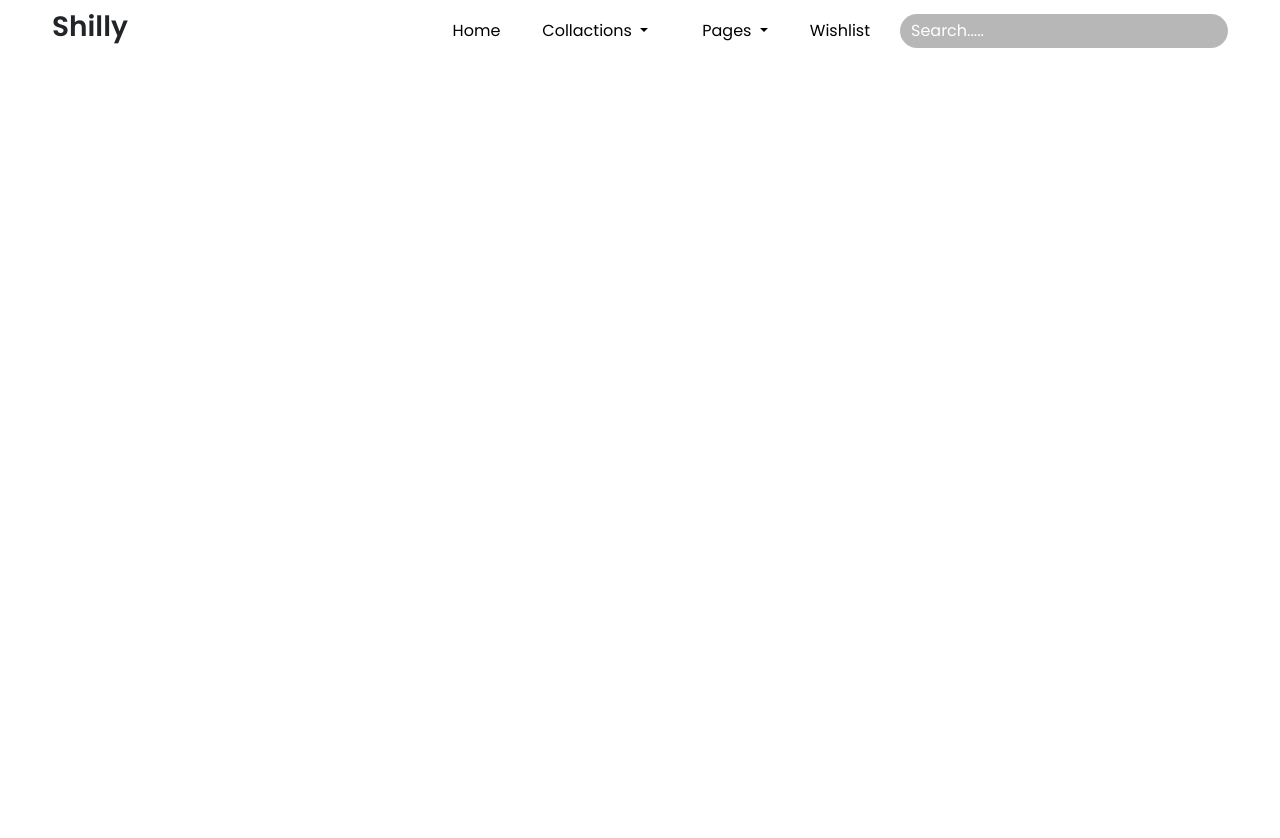
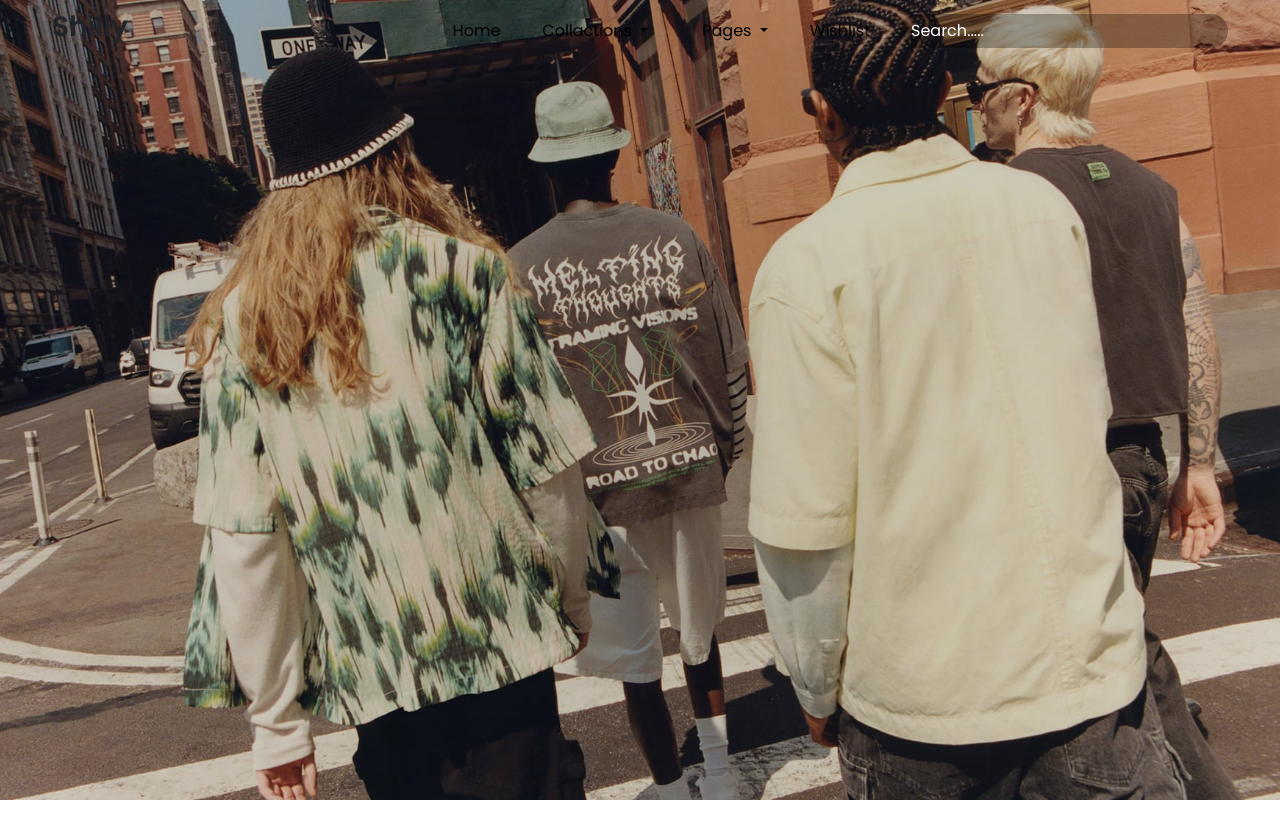
Before and after one commit to MinayeAliyeva/fashion-project, a plain HTML site: page team.html in a window 1280 px wide. Before the commit the page ends 800 px from the top, so only its background shows below. Drawn offline with nearby package versions, Linux system fonts and the light colour scheme.

Commit message:
some changes

```diff
--- a/assets/js/team.js
+++ b/assets/js/team.js
@@ -0,0 +1,18 @@
+// let meniIcon = document.querySelector("#menuIcon");
+// let nav = document.querySelector("nav");
+// console.log(nav);
+// meniIcon.addEventListener("click", () => {
+//   nav.classList.toggle("show");
+//   meniIcon.classList.contains("fa-bars")
+//     ? (meniIcon.classList = "fa-solid fa-xmark")
+//     : (meniIcon.classList = "fa-solid fa-bars");
+// });
+
+let header = document.querySelector("header");
+window.addEventListener("scroll", () => {
+  header.style.backgroundColor = "white";
+  header.style.transition = "0.5s";
+  if (scrollY == 0) {
+    header.style.backgroundColor = "transparent";
+  }
+});
--- a/assets/scss/team/_team.scss
+++ b/assets/scss/team/_team.scss
@@ -0,0 +1,7 @@
+#team {
+  height: 100vh;
+  background-image: url(../../../assets/team-images/bg.jpg);
+  background-position: center;
+  background-repeat: no-repeat;
+  background-size: cover;
+}
--- a/team.html
+++ b/team.html
@@ -115,7 +115,16 @@
         </div>
       </div>
     </header>
+    <section id="team">
+      <div class="container">
+        <div class="team">
 
+        </div>
+      </div>
+    </section>
+    <section class="vh-100">
+
+    </section>
 
     <script src="./assets/js/team.js"></script>
   </body>
```
Also changed, not shown: assets/scss/main.css, 1 other file.
